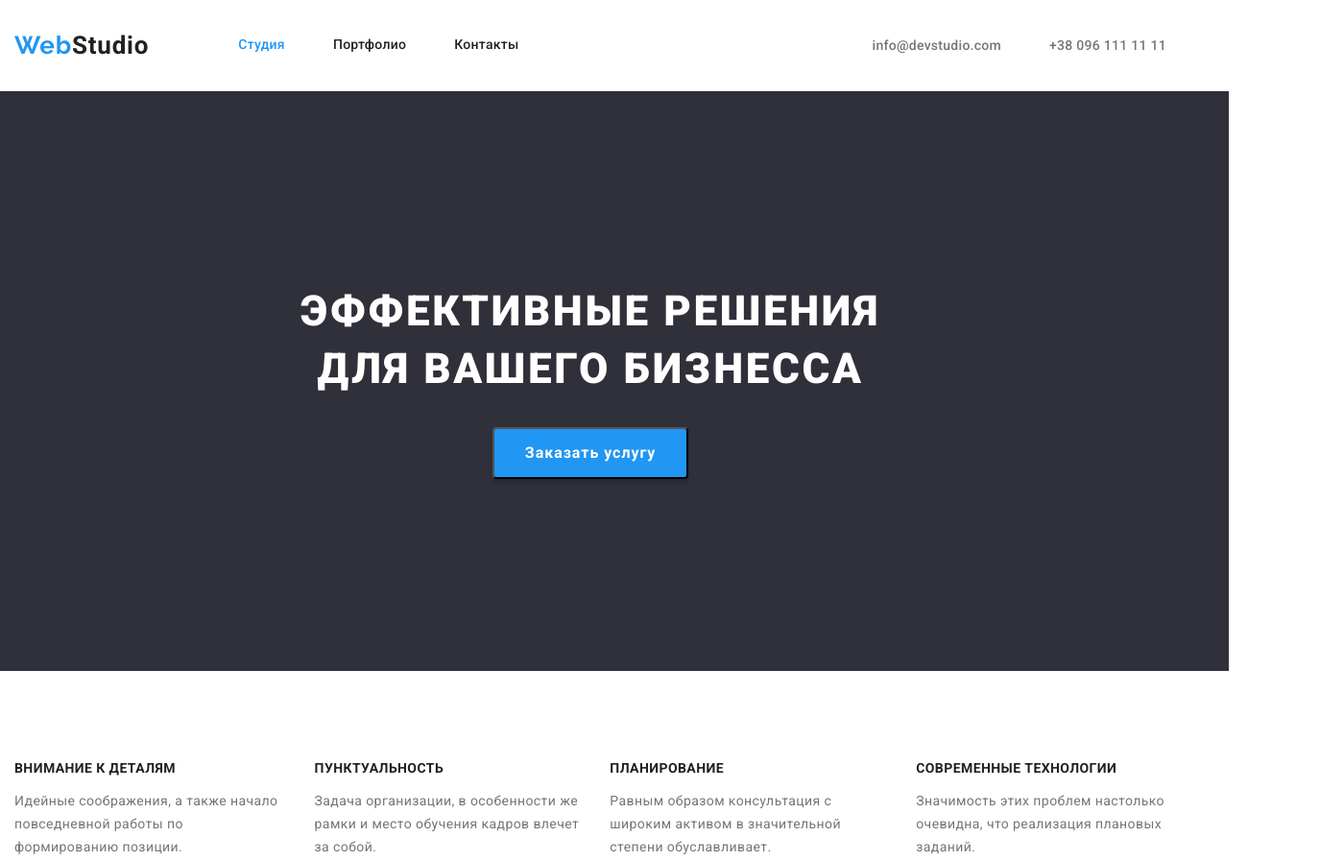
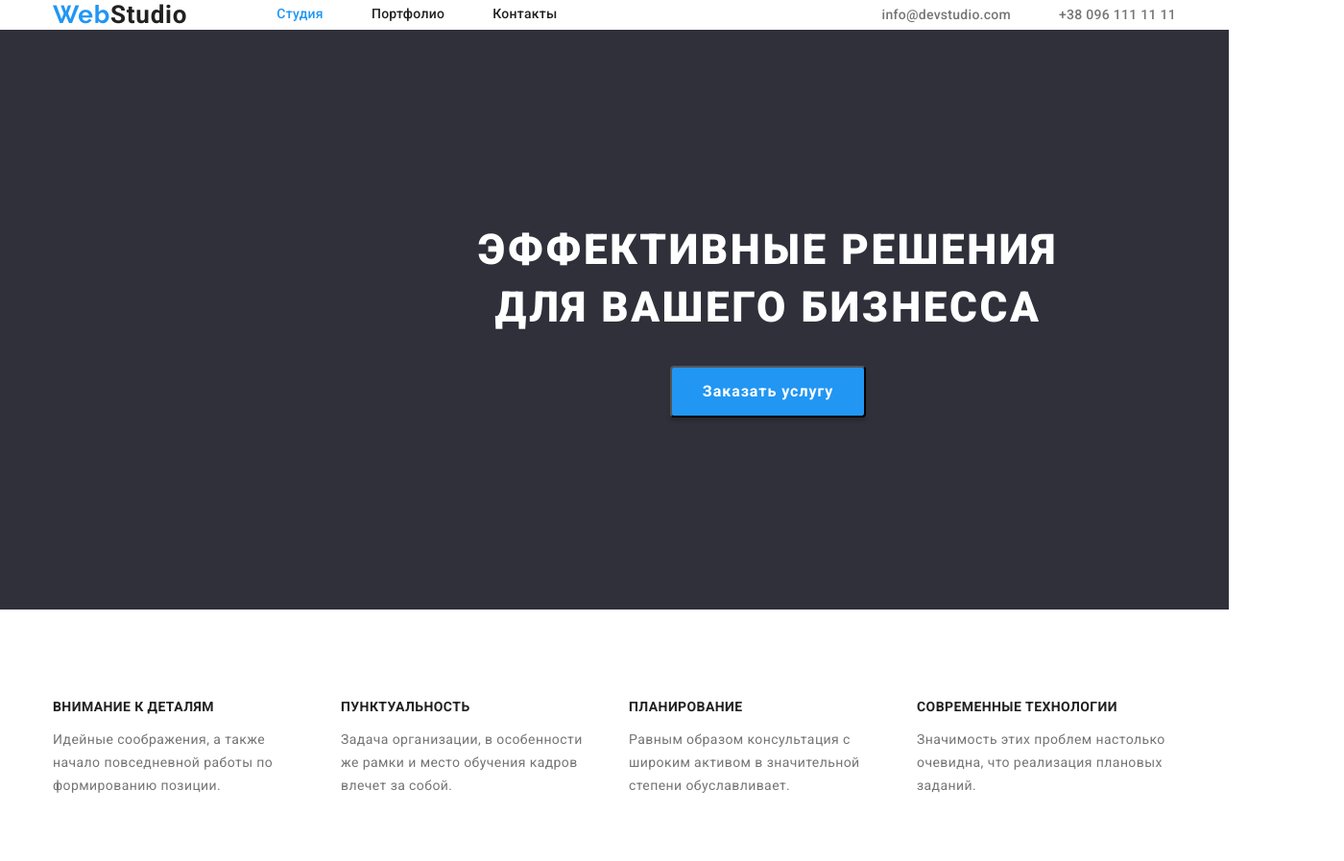
Before and after one commit to Natalia-Kostiuk/goit-markup-hw-03, a plain HTML site: page index.html in a window 1280 px wide. Shown: the top 897 px of the page at 96% size, 1400 px wide, since content can reach past the window. Drawn offline with nearby package versions, Linux system fonts and the light colour scheme.

Commit message:
правки ментора1

```diff
--- a/css/styles.css
+++ b/css/styles.css
@@ -55,9 +55,9 @@ p:last-child {
 }
 
 .container {
-  width: 1230px;
-  margin-left: 0;
-  margin-right: 0;
+  width: 1200px;
+  margin-left: auto;
+  margin-right: auto;
   padding-left: 15px;
   padding-right: 15px;
 }
@@ -65,6 +65,7 @@ p:last-child {
 .hero {
   text-align: center;
   background-color: var(--primary-dark-bg);
+  padding: 200px;
 }
 .hero-title {
   font-family: var(--main-font);
@@ -76,7 +77,6 @@ p:last-child {
   text-transform: uppercase;
   color: var(--white-txt);
   margin-bottom: 30px;
-  padding-top: 200px;
 }
 .subtitle {
   font-family: var(--main-font);
@@ -86,7 +86,7 @@ p:last-child {
   text-align: center;
   letter-spacing: 0.03em;
   color: var(--primary-txt);
-  padding-bottom: 50px;
+  margin-bottom: 50px;
   margin-bottom: 0;
 }
 .logo-web {
@@ -103,11 +103,11 @@ p:last-child {
 .logo-studio-wt {
   color: var(--white-txt);
 }
-
+img {
+  display: block;
+}
 .header {
   display: flex;
-  padding-top: 32px;
-  padding-bottom: 32px;
 }
 .contacts {
   display: flex;
@@ -129,11 +129,6 @@ p:last-child {
   align-items: center;
 }
 
-.header-wrapper {
-  display: flex;
-  align-items: center;
-  margin-left: auto;
-}
 .header-contacts {
   margin-right: 50px;
 }
@@ -207,7 +202,6 @@ p:last-child {
   box-shadow: 0px 4px 4px rgba(0, 0, 0, 0.15);
   border-radius: 4px;
   padding: 10px 32px;
-  margin-bottom: 200px;
   max-width: 350px;
   min-width: 200px;
 }
@@ -247,6 +241,7 @@ p:last-child {
 }
 
 .advantages-item {
+  width: 270px;
   margin-right: 30px;
 }
 
--- a/index.html
+++ b/index.html
@@ -28,7 +28,6 @@
                     <li class="nav-item"><a class="nav-link link" href="">Контакты</a></li>
                 </ul>
             </nav>
-            <div class="header-wrapper">
                 <ul class="contacts list">
                     <!-- Ссылка на адрес электронной почты  -->
                     <li class="header-contacts"><a class="contacts-address link"
@@ -39,7 +38,6 @@
                             11</a>
                     </li>
                 </ul>
-            </div>
         </div>
     </header>
     <main>
```
